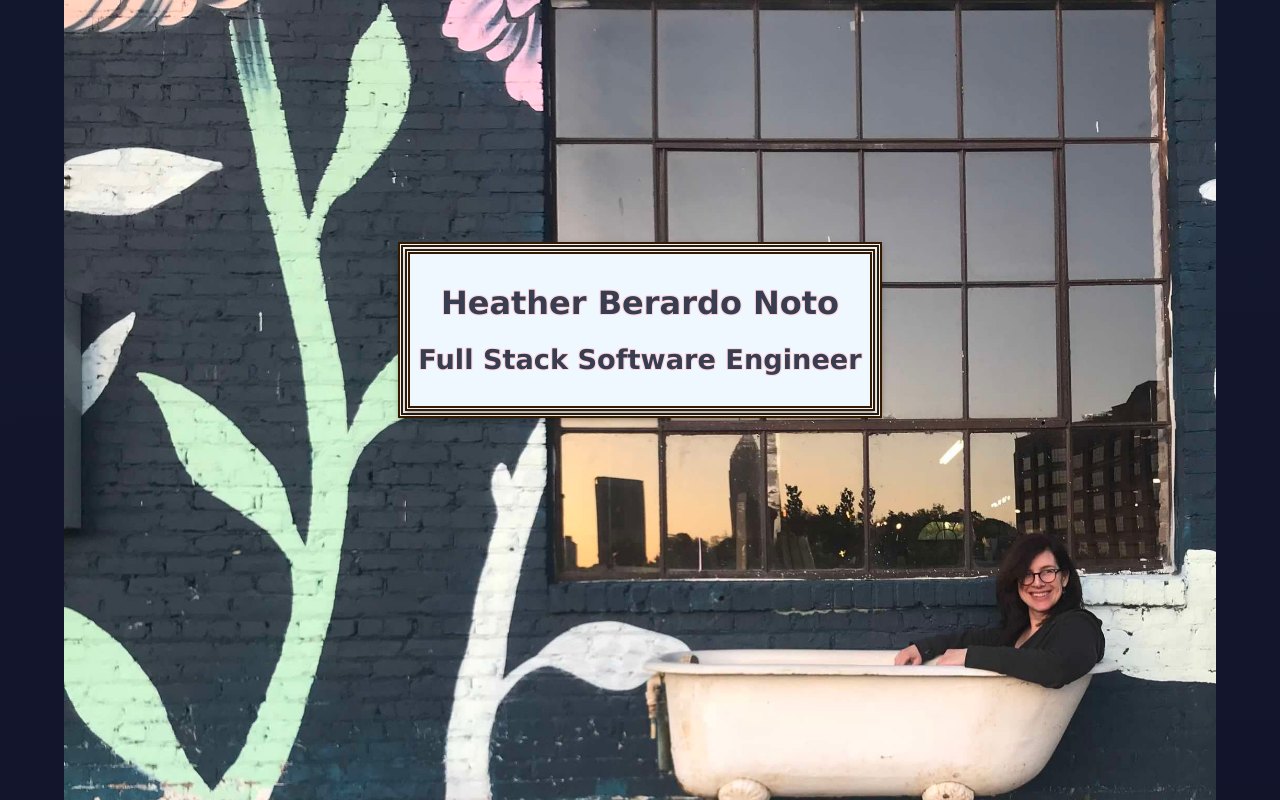
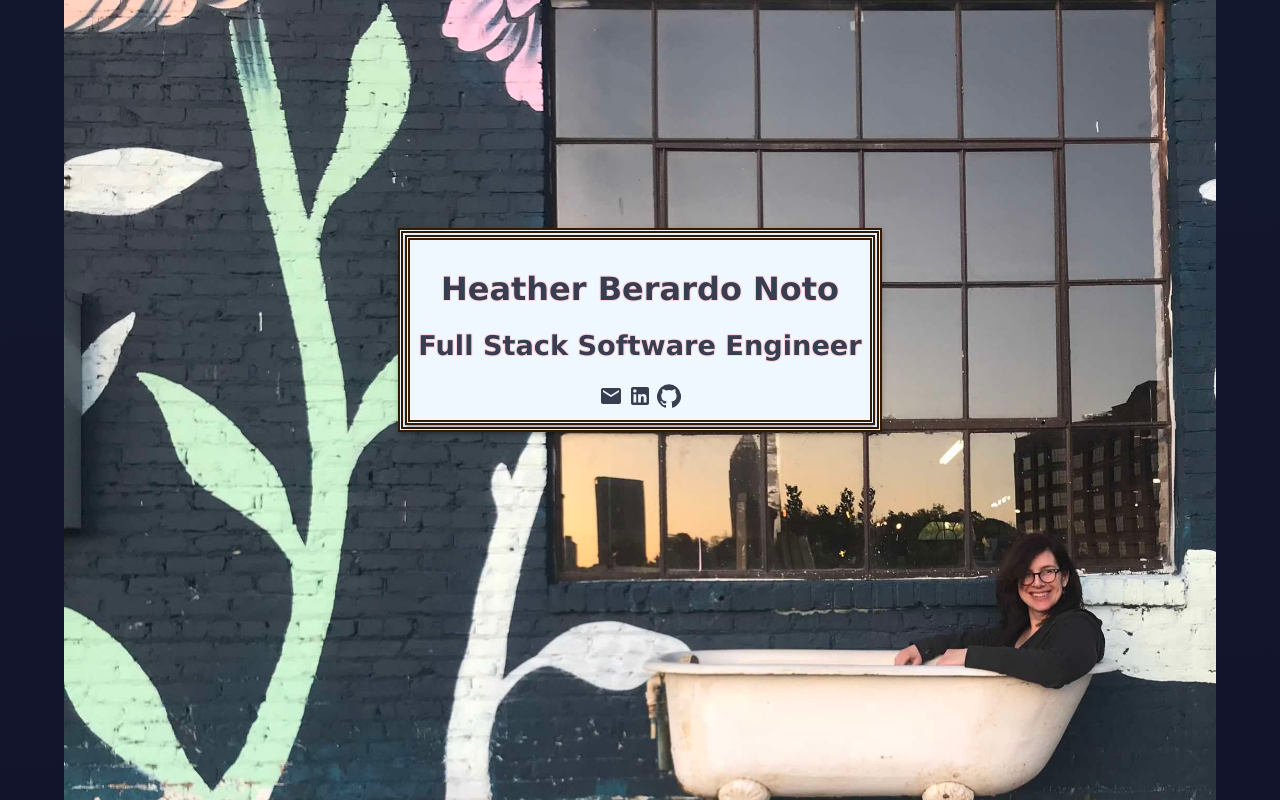
Before and after one commit to heathernoto/StarterPortfolio, a React (Create React App) app: page / in a window 1280 px wide. Shown: the top 800 px of the page. Built offline with nearby package versions, Linux system fonts and the light colour scheme.

Commit message:
added links to banner

```diff
--- a/src/Contact.js
+++ b/src/Contact.js
@@ -26,6 +26,7 @@ export default function Contact() {
       <Link
         color="inherit"
         aria-label="Email Link"
+        rel="noopener"
         target="_blank"
         href="mailto:heather.noto@gmail.com">
         <EmailIcon fontSize="large" />
@@ -33,6 +34,7 @@ export default function Contact() {
       <Link
         color="inherit"
         aria-label="LinkedIn Link"
+        rel="noopener"
         target="_blank"
         href="https://www.linkedin.com/in/heather-berardo-noto ">
         <LinkedInIcon fontSize="large" />
@@ -45,6 +47,7 @@ export default function Contact() {
       <Link
         color="inherit"
         aria-label="GitHub Link"
+        rel="noopener"
         target="_blank"
         href="https://github.com/heathernoto">
         <GitHubIcon fontSize="large" />
@@ -52,6 +55,7 @@ export default function Contact() {
       <Link
         color="inherit"
         aria-label="Medium blog Link"
+        rel="noopener"
         target="_blank"
         href="https://heather-noto.medium.com/am-i-too-old-for-a-coding-bootcamp-aa24a84b8465">
         <MenuBookIcon fontSize="large" />
--- a/src/Landing.js
+++ b/src/Landing.js
@@ -3,6 +3,10 @@ import Paper from '@material-ui/core/Paper';
 import Grid from '@material-ui/core/Grid';
 import Fade from '@material-ui/core/Fade';
 import { makeStyles } from '@material-ui/core/styles';
+import EmailIcon from '@material-ui/icons/Email';
+import LinkedInIcon from '@material-ui/icons/LinkedIn';
+import GitHubIcon from '@material-ui/icons/GitHub';
+import Link from '@material-ui/core/Link';
 
 const useStyles = makeStyles((theme) => ({
   landingWrapper: {
@@ -63,6 +67,38 @@ export default function Landing() {
               {' '}
               <h1 className={classes.name}>Heather Berardo Noto</h1>
               <h2 className={classes.position}>Full Stack Software Engineer</h2>
+              {/* email */}
+              <Link
+                aria-label="Email Link"
+                color="inherit"
+                fontSize="large"
+                rel="noopener"
+                target="_blank"
+                href="mailto:heather.noto@gmail.com">
+                <EmailIcon />
+              </Link>
+              {/* linkedIn */}
+              {'     '}
+              <Link
+                aria-label="LinkedIn"
+                color="inherit"
+                rel="noopener"
+                fontSize="large"
+                target="_blank"
+                href="https://www.linkedin.com/in/heather-berardo-noto ">
+                <LinkedInIcon />
+              </Link>
+              {/* github */}
+              {'     '}
+              <Link
+                aria-label="GitHub"
+                color="inherit"
+                fontSize="large"
+                rel="noopener"
+                target="_blank"
+                href="https://github.com/heathernoto">
+                <GitHubIcon />
+              </Link>
             </center>
           </Paper>
         </Paper>
```
Also changed, not shown: 1 other file (tests, documents, lock files or other folders).
